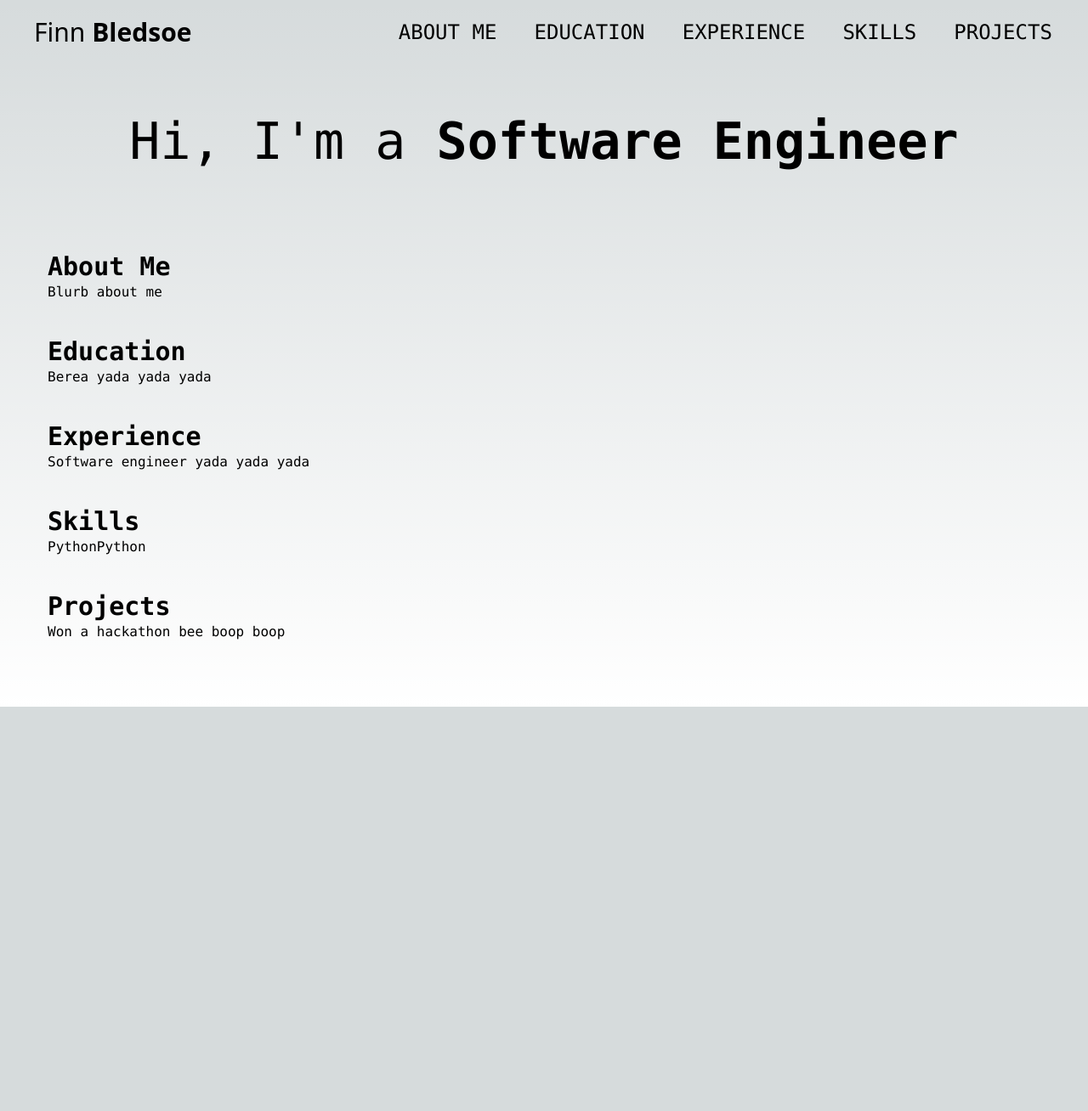
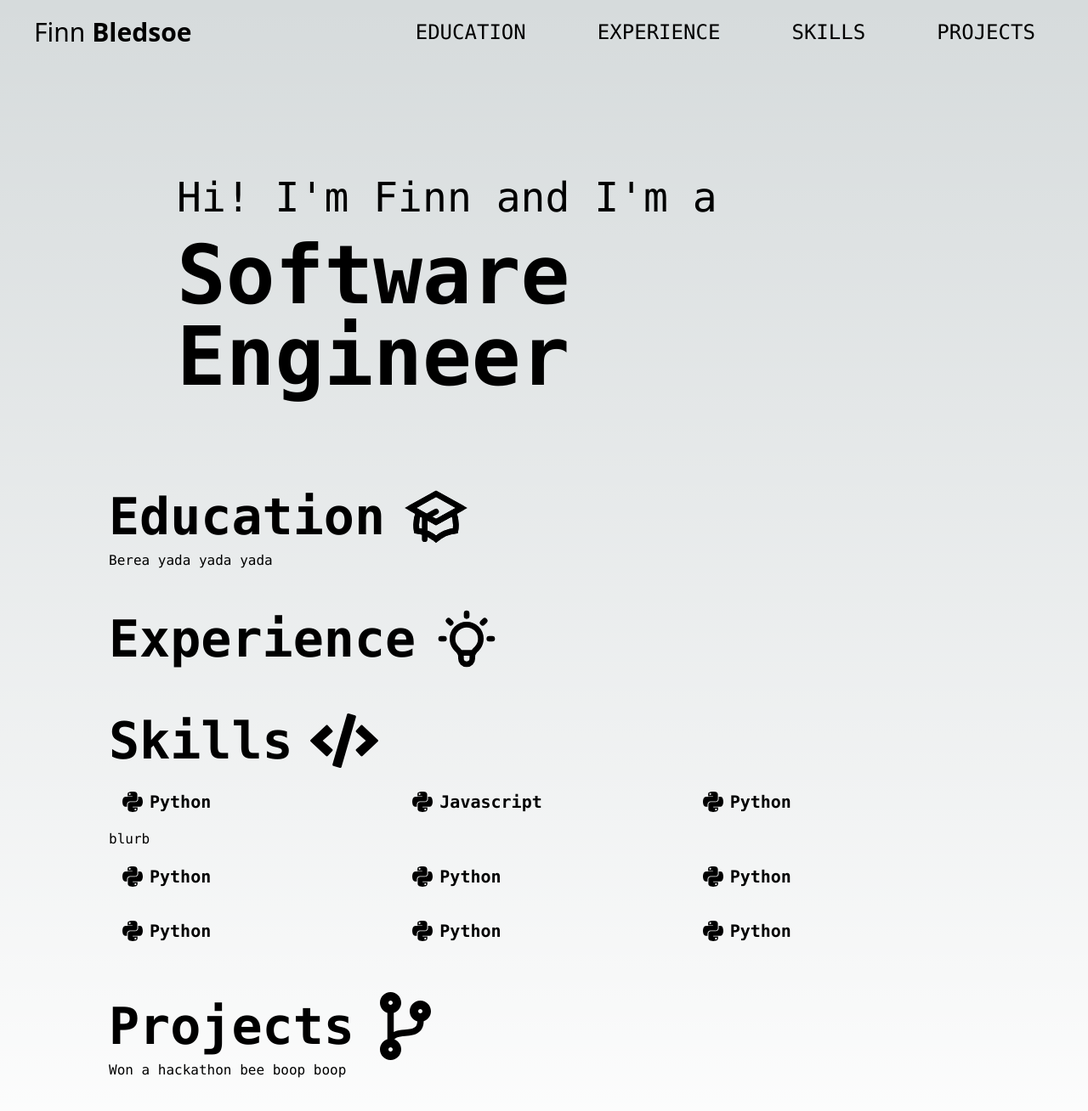
Before and after one commit to bledsoef/finn-bledsoe-portfolio, a Next.js app: page / in a window 1280 px wide. Shown: the top 1308 px of the page at 85% size. Before the commit the page ends 832 px from the top, so only its background shows below. Built offline with nearby package versions, Linux system fonts and the light colour scheme.

Commit message:
added a lot of different formatting stuff

```diff
--- a/app/page.tsx
+++ b/app/page.tsx
@@ -1,4 +1,3 @@
-import AboutMe from "@/components/AboutMe";
 import Education from "@/components/Education";
 import Experience from "@/components/Experience";
 import Skills from "@/components/Skills";
@@ -6,14 +5,15 @@ import Projects from "@/components/Projects";
 
 export default function Home() {
   return (
-    <main className="flex min-h-screen flex-col items-center justify-between p-14">
+    <main className="flex min-h-screen flex-col items-center justify-between p-32">
       <div className="z-10 w-full justify-between font-mono flex-col lg:flex">
-        <p className="p-20 text-6xl text-center">
-          Hi, I'm a <strong>Software Engineer</strong>
+        <p className="pl-20 pt-20 text-5xl">
+          Hi! I'm Finn and I'm a
         </p>
-        <section id="AboutMe" className="py-5">
-          <AboutMe/>
-        </section>
+        <p className="pl-20 pt-5 pb-20 text-8xl">
+          <strong>Software Engineer</strong>
+        </p>
+        <div className="">
           <section id="Education" className="py-5">
             <Education/>
           </section>
@@ -26,7 +26,7 @@ export default function Home() {
           <section id="Projects" className="py-5">
             <Projects/>
           </section>
-
+        </div>
       </div>
     </main>
   )
--- a/components/AboutMe.tsx
+++ /dev/null
@@ -1,8 +0,0 @@
-export default function AboutMe() {
-    return (
-        <div>
-            <h2 className="text-3xl font-bold">About Me</h2>
-            <p>Blurb about me</p>
-        </div>
-        )
-    }
--- a/components/Education.tsx
+++ b/components/Education.tsx
@@ -1,7 +1,11 @@
+import {HiOutlineAcademicCap} from "react-icons/hi"
 export default function Education() {
     return (
         <div>
-            <h2 className="text-3xl font-bold">Education</h2>
+            <div className="flex flex-row items-center">
+                <h2 className="text-6xl font-bold pr-5">Education</h2>
+                <HiOutlineAcademicCap className="h-20 w-20"/>
+            </div>
             <p>Berea yada yada yada</p>
         </div>
         )
--- a/components/Experience.tsx
+++ b/components/Experience.tsx
@@ -1,8 +1,14 @@
+import {HiOutlineLightBulb} from "react-icons/hi"
+
 export default function Experience() {
+
     return (
     <div>
-        <h2 className="text-3xl font-bold">Experience</h2>
-        <p>Software engineer yada yada yada</p>
+        <div className="flex flex-row items-center">
+            <h2 className="text-6xl font-bold pr-5">Experience</h2>
+            <HiOutlineLightBulb className="h-20 w-20"/>
+        </div>
+        <p></p>
     </div>
     )
 }
--- a/components/NavBar.tsx
+++ b/components/NavBar.tsx
@@ -1,16 +1,15 @@
 import Link from "next/link"
 export default function NavBar() {
     return (
-      <main className="w-full fixed top-0 h-30 right-0 flex flex-row">
+      <main className=" z-50 w-full fixed top-0 h-30 right-0 flex flex-row">
         <div className={"w-1/3 text-3xl items-center pl-10 p-5"}>
             Finn <strong>Bledsoe</strong>
         </div>
-        <div className="z-10 w-2/3 items-center justify-around flex font-mono text-sm lg:flex p-5">
-          <Link href={"#AboutMe"} className='text-2xl'>ABOUT ME</Link>
-          <Link href={"#Education"} className="text-2xl">EDUCATION</Link>
-          <Link href={"#Experience"} className="text-2xl">EXPERIENCE</Link>
-          <Link href={"#Skills"} className="text-2xl">SKILLS</Link>
-          <Link href={"#Projects"} className="text-2xl">PROJECTS</Link>
+        <div className="z-10 w-2/3 lg:text-2xl md:text-lg items-center justify-around flex font-mono lg:flex p-5">
+          <Link href={"#Education"} className="">EDUCATION</Link>
+          <Link href={"#Experience"} className="">EXPERIENCE</Link>
+          <Link href={"#Skills"} className="">SKILLS</Link>
+          <Link href={"#Projects"} className="">PROJECTS</Link>
         </div>
       </main>
     )
--- a/components/Projects.tsx
+++ b/components/Projects.tsx
@@ -1,8 +1,11 @@
+import { FaCodeBranch } from "react-icons/fa"
 export default function Projects() {
     return (
         <div>
-            <h2 className="text-3xl font-bold">Projects</h2>
-            <p>
+            <div className="flex flex-row items-center">
+                <h2 className="text-6xl font-bold pr-5">Projects</h2>
+                <FaCodeBranch className="h-20 w-20"/>
+            </div>               <p>
                 Won a hackathon bee boop boop
             </p>
         </div>)}
--- a/components/Skills.tsx
+++ b/components/Skills.tsx
@@ -1,12 +1,22 @@
+import {FaCode, FaPython} from "react-icons/fa"
 export default function Skills() {
     interface NestedList<T> extends Array<T | NestedList<T>> {}
-    const skills: NestedList<string> = [["Python", "Python"]]
+    const skills: NestedList<any> = [["Python", FaPython, "blurb"], ["Javascript", FaPython], ["Python", FaPython], ["Python", FaPython], ["Python", FaPython], ["Python", FaPython], ["Python", FaPython], ["Python", FaPython], ["Python", FaPython]]
     return (
         <div>
-            <h2 className="text-3xl font-bold">Skills</h2>
-            <div>
-                {skills.map(skill => (
-                    <p key={3}>{skill}</p>
+            <div className="flex flex-row items-center">
+                <h2 className="text-6xl font-bold pr-5">Skills</h2>
+                <FaCode className="h-20 w-20"/>
+            </div>
+            <div className="flex flex-wrap">
+                {skills.map(([skill, Icon, blurb], index) => (
+                    <div key={index} className="flex flex-col w-1/3 justify-between">
+                        <div  className="flex flex-row items-center p-4">
+                            <Icon className="pr-2 h-8 w-8"/>
+                            <p className="text-xl font-semibold">{skill}</p>
+                        </div>
+                        <p>{blurb}</p>
+                    </div>
                 ))}
             </div>
         </div>
--- a/package.json
+++ b/package.json
@@ -12,6 +12,7 @@
     "@types/node": "20.3.2",
     "@types/react": "18.2.14",
     "@types/react-dom": "18.2.6",
+    "@types/react-icons": "^3.0.0",
     "autoprefixer": "10.4.14",
     "eslint": "8.43.0",
     "eslint-config-next": "13.4.7",
@@ -19,6 +20,7 @@
     "postcss": "8.4.24",
     "react": "18.2.0",
     "react-dom": "18.2.0",
+    "react-icons": "^4.10.1",
     "typescript": "5.1.6"
   },
   "devDependencies": {
```
Also changed, not shown: 1 other file (tests, documents, lock files or other folders). Lines whose indentation alone changed are shown as unchanged.
